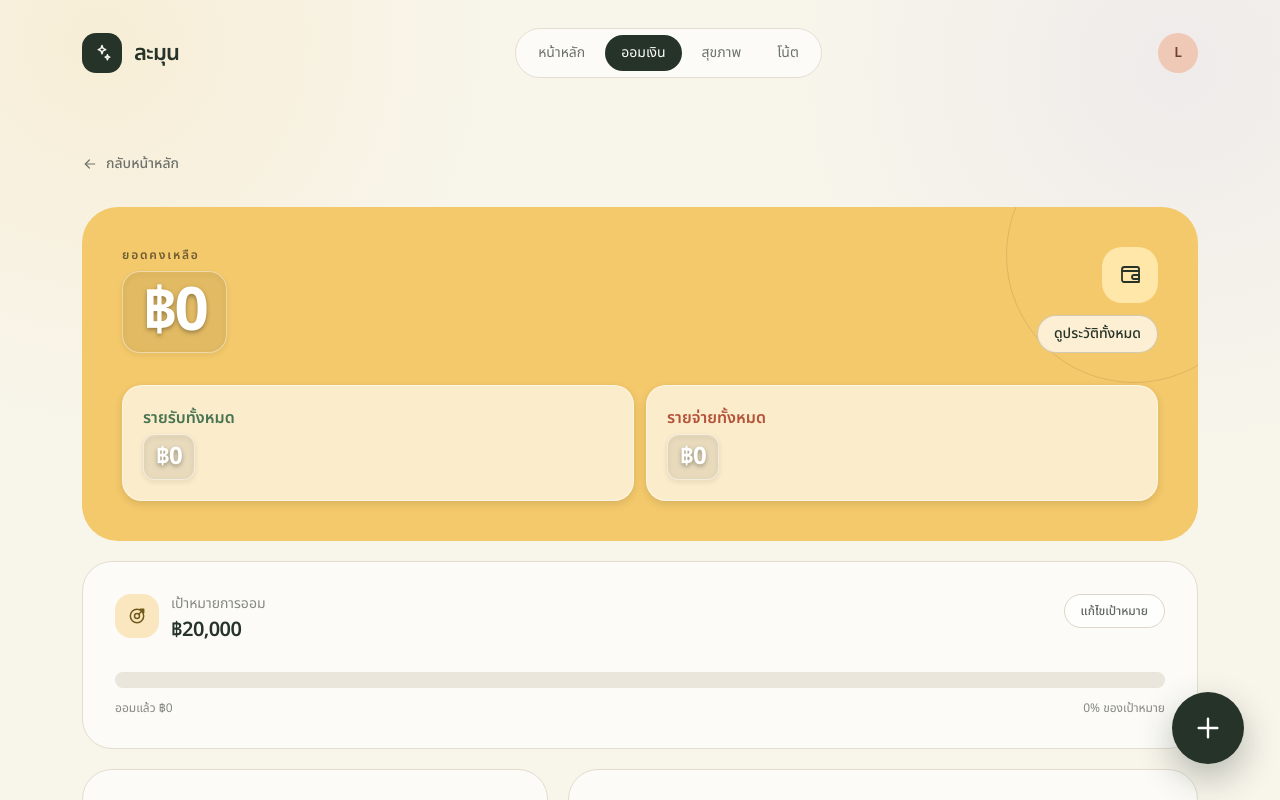
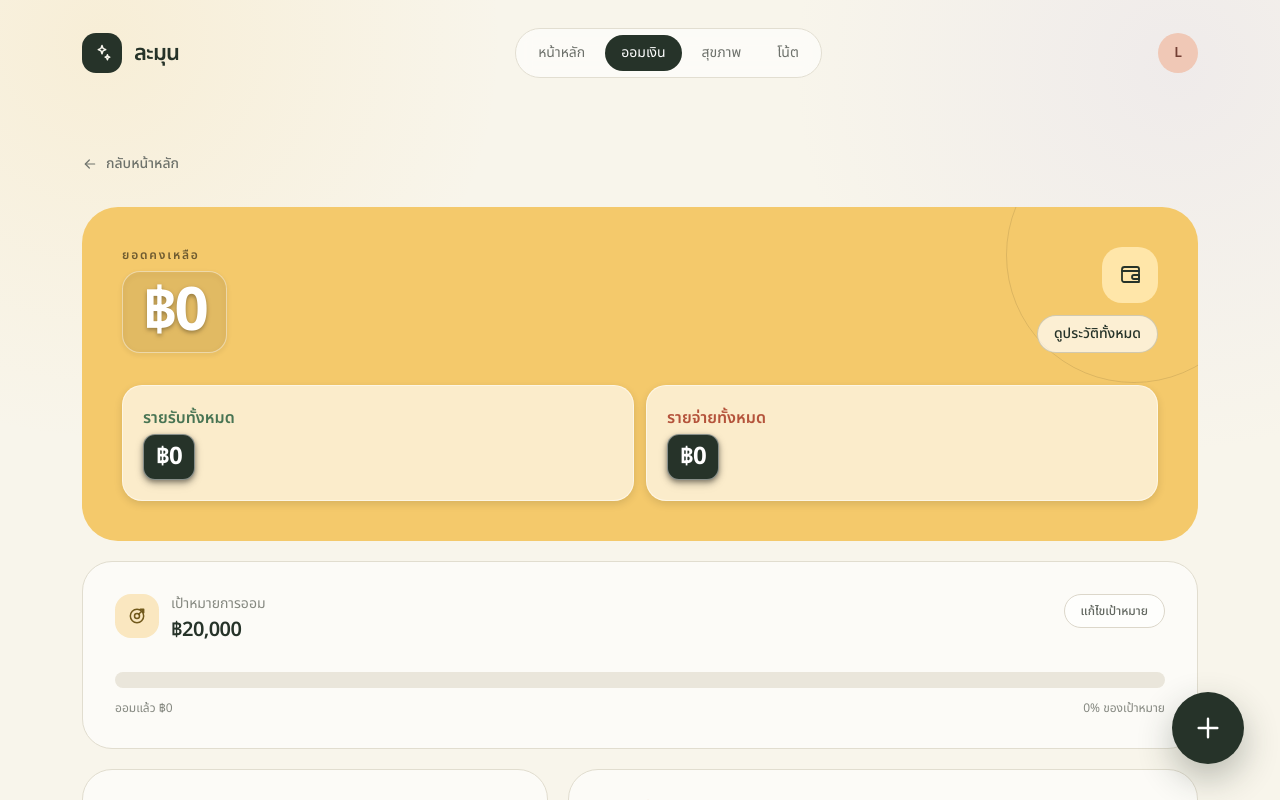
Before and after one commit to smmm1/money102, a React (Vite) app: page / in a window 1280 px wide. Both pictures are taken after a click on the button "ออมเงิน". Shown: the top 800 px of the page. Built offline with nearby package versions, Linux system fonts and the light colour scheme.

Commit message:
Improve contrast of income and expense amount frames

```diff
--- a/src/SavingsPage.tsx
+++ b/src/SavingsPage.tsx
@@ -378,11 +378,11 @@ export default function SavingsPage({ onBack }: { onBack: () => void }) {
         <div className="relative grid gap-3 sm:grid-cols-2">
           <div className="rounded-[20px] border border-white/50 bg-white/65 p-4 shadow-[0_3px_8px_rgba(0,0,0,0.12)] md:p-5">
             <p className="text-sm font-semibold text-[#487453] md:text-base">รายรับทั้งหมด</p>
-            <p className="mt-1 inline-block rounded-[12px] border border-white/55 bg-black/[0.06] px-3 py-1.5 text-xl font-bold tracking-[-0.035em] text-white drop-shadow-[0_2px_2px_rgba(0,0,0,0.35)] md:text-2xl">{formatMoney.format(income)}</p>
+            <p className="mt-1 inline-block rounded-[12px] border border-white/45 bg-[#263329] px-3 py-1.5 text-xl font-bold tracking-[-0.035em] text-white shadow-[0_3px_8px_rgba(0,0,0,0.22)] drop-shadow-[0_2px_2px_rgba(0,0,0,0.35)] md:text-2xl">{formatMoney.format(income)}</p>
           </div>
           <div className="rounded-[20px] border border-white/50 bg-white/65 p-4 shadow-[0_3px_8px_rgba(0,0,0,0.12)] md:p-5">
             <p className="text-sm font-semibold text-[#B4533B] md:text-base">รายจ่ายทั้งหมด</p>
-            <p className="mt-1 inline-block rounded-[12px] border border-white/55 bg-black/[0.06] px-3 py-1.5 text-xl font-bold tracking-[-0.035em] text-white drop-shadow-[0_2px_2px_rgba(0,0,0,0.35)] md:text-2xl">{formatMoney.format(expense)}</p>
+            <p className="mt-1 inline-block rounded-[12px] border border-white/45 bg-[#263329] px-3 py-1.5 text-xl font-bold tracking-[-0.035em] text-white shadow-[0_3px_8px_rgba(0,0,0,0.22)] drop-shadow-[0_2px_2px_rgba(0,0,0,0.35)] md:text-2xl">{formatMoney.format(expense)}</p>
           </div>
         </div>
       </section>
```
